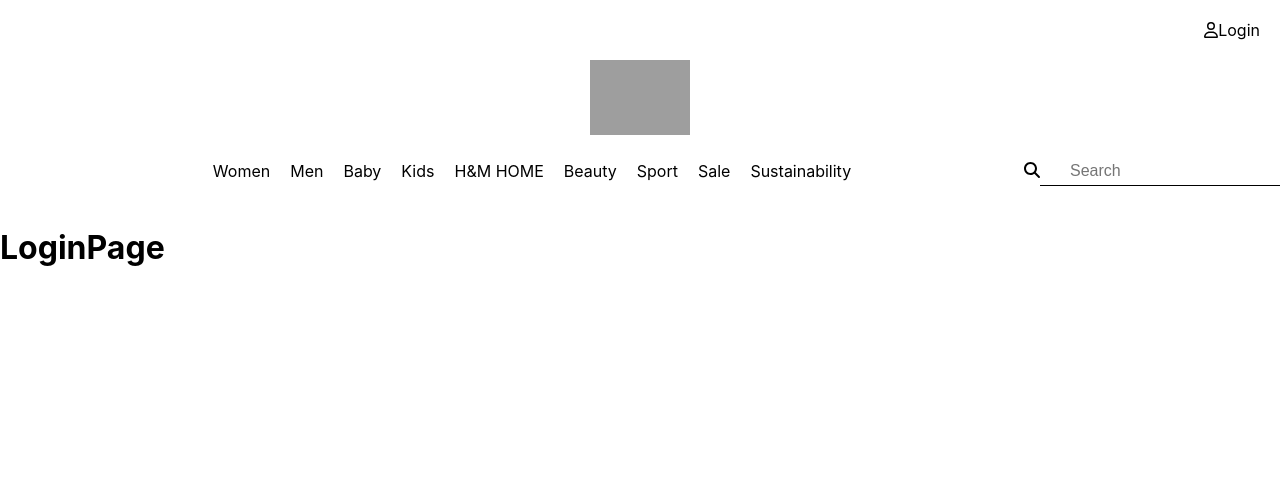
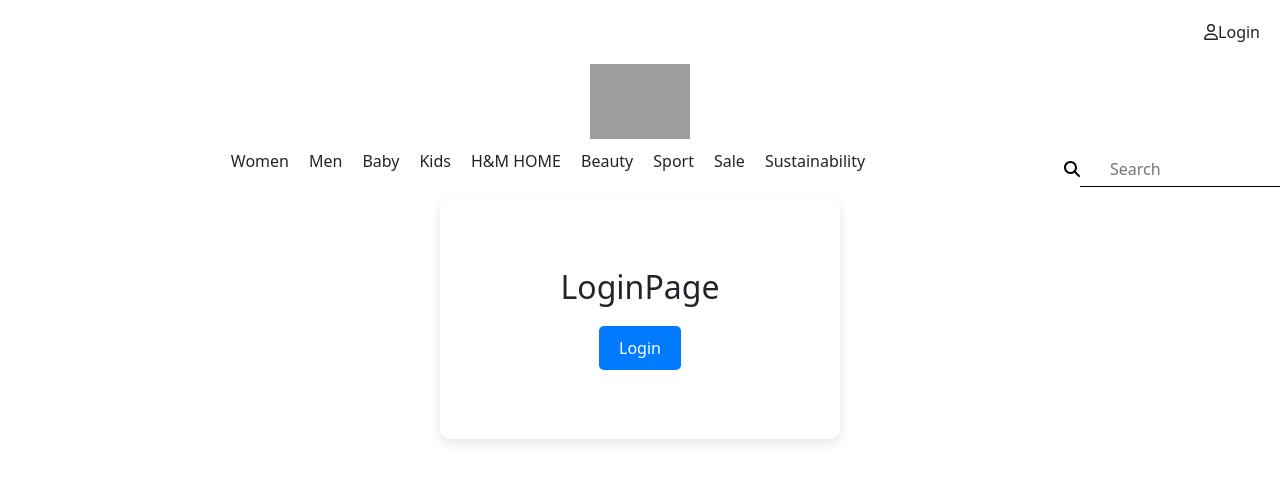
Before and after one commit to MayHyeyeonKim/JS_TS_React, a React (Create React App) app in the folder REACT_JS/hnm-router-practice/: page /login in a window 1280 px wide. Shown: the top 482 px of the page. Built offline with nearby package versions, Linux system fonts and the light colour scheme; grey boxes are pictures that could not be loaded.

Commit message:
Displaying data from the server on the frontend

```diff
--- a/REACT_JS/hnm-router-practice/package.json
+++ b/REACT_JS/hnm-router-practice/package.json
@@ -10,8 +10,10 @@
     "@testing-library/jest-dom": "^5.17.0",
     "@testing-library/react": "^13.4.0",
     "@testing-library/user-event": "^13.5.0",
+    "bootstrap": "^5.3.3",
     "json-server": "^1.0.0-beta.0",
     "react": "^18.3.1",
+    "react-bootstrap": "^2.10.2",
     "react-dom": "^18.3.1",
     "react-router-dom": "^6.23.1",
     "react-scripts": "5.0.1",
--- a/REACT_JS/hnm-router-practice/src/App.css
+++ b/REACT_JS/hnm-router-practice/src/App.css
@@ -1,3 +1,4 @@
+
 .login-button{
     display: flex;
     justify-content: flex-end;
@@ -44,3 +45,47 @@
     color: #000;
     font-size: 16px;
 }
+
+.product-card{
+    transition: transform 0.3s ease;
+}
+
+.product-card:hover{
+    transform: scale(1.1);
+}
+
+.login-container {
+    display: flex;
+    flex-direction: column; /* Stack items vertically */
+    justify-content: center;
+    align-items: center;
+    height: 30vh;
+    background-color: #ffffff; /* White background */
+    padding: 40px;
+    border-radius: 10px;
+    box-shadow: 0 4px 12px rgba(0, 0, 0, 0.1); /* Slightly stronger shadow */
+    text-align: center;
+    max-width: 400px;
+    width: 100%;
+    margin: auto; /* Center the container horizontally */
+}
+
+.login-container h1 {
+    font-size: 2em;
+    margin-bottom: 20px;
+}
+
+.login-container button {
+    background-color: #007bff; /* Blue button background */
+    color: white;
+    border: none;
+    padding: 10px 20px;
+    font-size: 1em;
+    border-radius: 5px;
+    cursor: pointer;
+    transition: background-color 0.3s ease;
+}
+
+.login-container button:hover {
+    background-color: #0056b3; /* Darker blue on hover */
+}
--- a/REACT_JS/hnm-router-practice/src/App.js
+++ b/REACT_JS/hnm-router-practice/src/App.js
@@ -1,9 +1,11 @@
 import './App.css';
-import { Routes, Route } from "react-router-dom";
+import { useState } from 'react'
+import { Routes, Route, Navigate } from "react-router-dom";
 import ProductAll from './page/ProductAll';
 import LoginPage from './page/LoginPage';
 import ProductDetail from './page/ProductDetail';
 import Navbar from './component/Navbar';
+import 'bootstrap/dist/css/bootstrap.min.css';
 //1. Product Page, Login, Product Detail Page ✅
 // 1-1 navigation bar
 //2. On the Product Page, all products can be viewed
@@ -15,13 +17,24 @@
 //8. Products can be searched.
 
 function App() {
+  const [isLoggedIn, setIsLoggedIn] = useState(false);
+
+  const handleLogin = () => {
+    setIsLoggedIn(true);
+    console.log("handleLogin함수가 실행됨")
+  };
+
+  const handleLogout = () => {
+    setIsLoggedIn(false);
+  }
+
   return (
     <div>
-      <Navbar />
+      <Navbar isLoggedIn={isLoggedIn} handleLogin={handleLogin} handleLogout={handleLogout}/>
       <Routes>
-        <Route path="/" element={<ProductAll />}/>
-        <Route path="/login" element={<LoginPage />}/>
-        <Route path="/product/:id" element={<ProductDetail />}/>
+        <Route path="/" element={ isLoggedIn ? <ProductAll /> : <Navigate to = "/login" />}/>
+        <Route path="/login" element={<LoginPage handleLogin={handleLogin} />}/>
+        <Route path="/product/:id" element={isLoggedIn ? <ProductDetail /> : <Navigate to = "/login" />}/>
       </Routes>
     </div>
   );
--- a/REACT_JS/hnm-router-practice/src/component/Navbar.js
+++ b/REACT_JS/hnm-router-practice/src/component/Navbar.js
@@ -3,14 +3,22 @@
 import { faUser } from '@fortawesome/free-regular-svg-icons'
 import { faSearch } from '@fortawesome/free-solid-svg-icons'
 
-const Navbar = () => {
+const Navbar = ({isLoggedIn, handleLogin, handleLogout}) => {
     const menuList = ['Women', 'Men', 'Baby', 'Kids', 'H&M HOME', 'Beauty', 'Sport', 'Sale', 'Sustainability']
+
+    const handleUserIconClick = () => {
+        if (isLoggedIn){
+            handleLogout();
+        } else {
+            handleLogin();
+        }
+    }
 
   return (
     <div>
-        <div className='login-button'>
+        <div className='login-button' onClick={handleUserIconClick}>
         <div><FontAwesomeIcon icon={faUser} /></div>
-        <div>Login</div>
+        <div>{isLoggedIn ? 'Logout' : 'Login'}</div>
         </div>
         <div className='nav-section'>
             <img width={100}src="https://upload.wikimedia.org/wikipedia/commons/thumb/5/53/H%26M-Logo.svg/2560px-H%26M-Logo.svg.png" />
--- /dev/null
+++ b/REACT_JS/hnm-router-practice/src/component/ProductCard.js
@@ -0,0 +1,15 @@
+import React from 'react'
+
+const ProductCard = ({item}) => {
+  return (
+    <div className='product-card'>
+        <img width={200} src={item?.img} alt="Product"/>
+        {item?.choice && <div>Conscious chice</div>}
+        <div>{item?.title}</div>
+        <div>{item?.price}</div>
+        <div>{item?.new ==true? "new" : ""}</div>
+    </div>
+  )
+}
+
+export default ProductCard;
--- a/REACT_JS/hnm-router-practice/src/page/LoginPage.js
+++ b/REACT_JS/hnm-router-practice/src/page/LoginPage.js
@@ -1,9 +1,20 @@
 import React from 'react'
+import { useNavigate } from 'react-router-dom';
 
-const LoginPage = () => {
+const LoginPage = ({handleLogin}) => {
+  const navigate = useNavigate();
+
+  const handleLoginClick = () =>{
+    console.log("Login button clicked");
+    handleLogin();
+    console.log("User is logged in");
+    navigate('/');
+    console.log("Navigating to home page");
+  }
   return (
-    <div>
+    <div className='login-container'>
         <h1>LoginPage</h1>
+        <button onClick={handleLoginClick}> Login </button>
     </div>
   )
 }
--- a/REACT_JS/hnm-router-practice/src/page/ProductAll.js
+++ b/REACT_JS/hnm-router-practice/src/page/ProductAll.js
@@ -1,9 +1,31 @@
 import React from 'react'
+import { useState, useEffect } from 'react'
+import { Container, Row, Col } from 'react-bootstrap'
+import ProductCard from '../component/ProductCard';
+const ProductAll = () => {
 
-const ProductAll = () => {
+  const [productList, setProductList] = useState([]);
+
+  const getProducts = async ()=>{
+    let url = `http://localhost:8000/products`
+    let response = await fetch(url)
+    let data = await response.json()
+    setProductList(data);
+  }
+  useEffect(()=>{
+    getProducts()
+  },[])
   return (
     <div>
-        <h1>ProductAll</h1>
+        {/* <h1>ProductAll</h1> */}
+        <Container>
+          <Row>
+          {productList.map((menu)=>(
+            <Col lg={3}><ProductCard item={menu}/></Col>
+          ))}
+          </Row>
+        </Container>
+        <ProductCard />
     </div>
   )
 }
```
Also changed, not shown: 2 other files (tests, documents, lock files or other folders).
